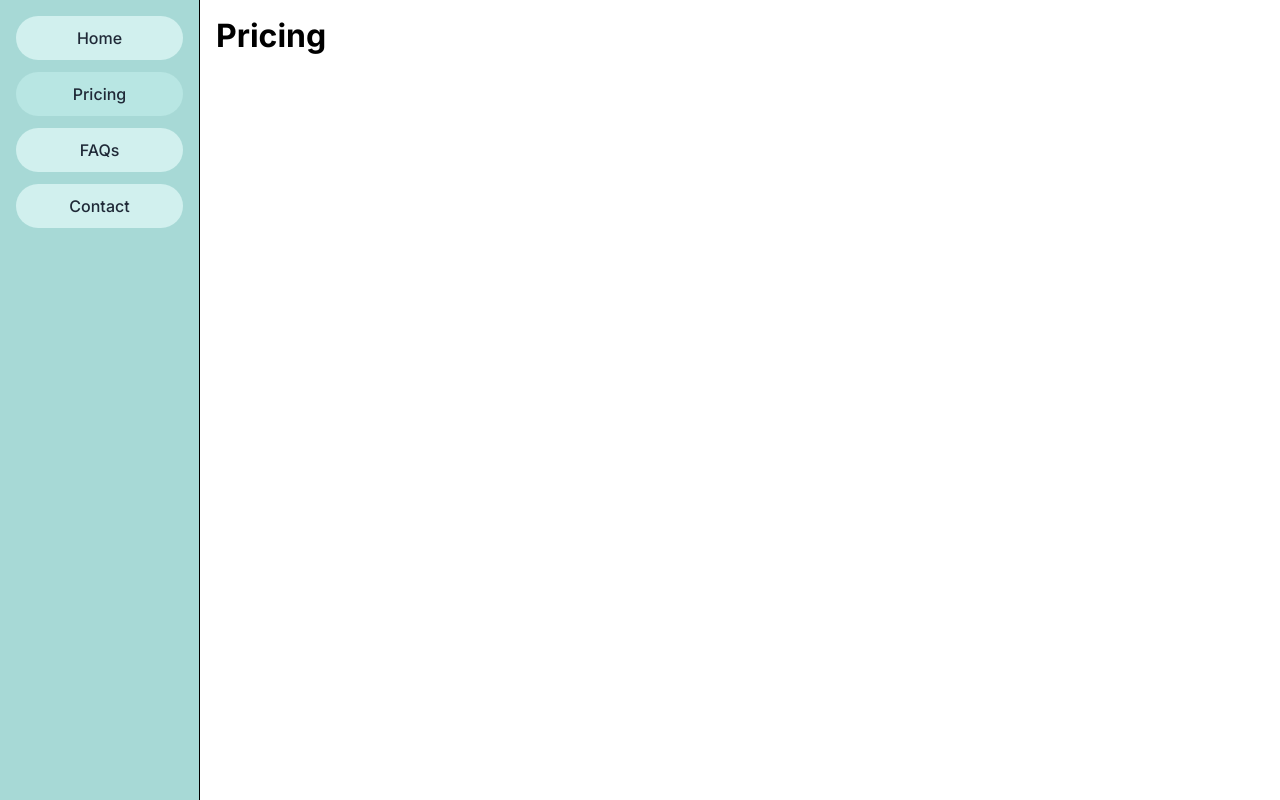
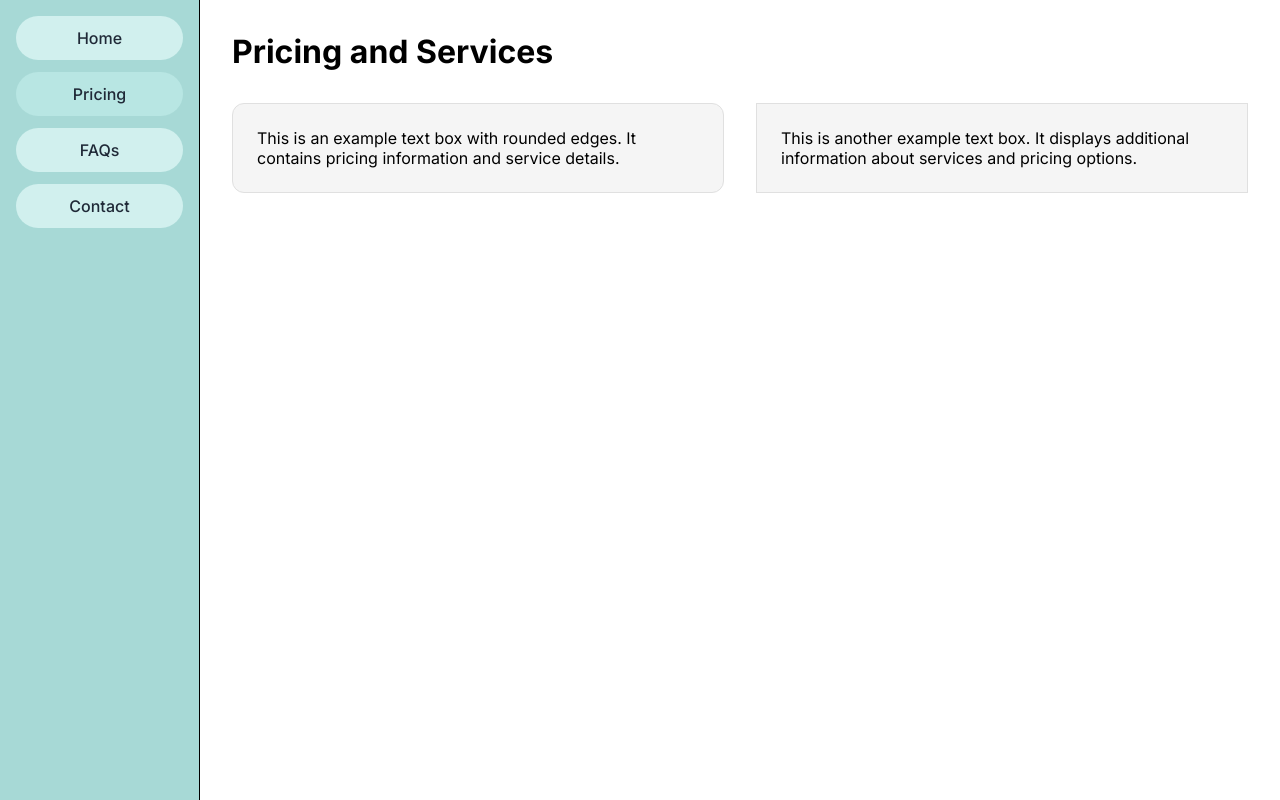
Before and after one commit to michaelwhittemore/nuxt-executive-functioneer, a Nuxt app: page /pricing in a window 1280 px wide. Built offline with nearby package versions, Linux system fonts and the light colour scheme.

Commit message:
examples pricing page and optional css for the page context

```diff
--- a/app/assets/css/main.css
+++ b/app/assets/css/main.css
@@ -1,4 +1,11 @@
+/* Without margin and with less padding, check with Mikah which one she likes better */
+/* .page-content-container {
+  max-width: 1200px;
+  padding: 1rem;
+} */
+
 .page-content-container {
-    max-width: 1200px;
-    padding: 1rem;
-  }
+  max-width: 1200px;
+  margin: 0 auto;
+  padding: 2rem;
+}
--- a/app/pages/contact.vue
+++ b/app/pages/contact.vue
@@ -1,5 +1,10 @@
 <template>
   <div class="page-content-container">
-    <h1>Contact</h1>
+    <h1>Schedule a Free Meeting</h1>
+    <p>It's a Google Meet, not a phone call - I wouldn't do that to you. It will take 20 minutes, and you don't need to
+      prepare anything in advance. </p>
+    <p>Get yourself on my calendar</p>
+    <p>Still not sure? I recommend reading the FAQs.</p>
+
   </div>
 </template>
--- a/app/pages/pricing.vue
+++ b/app/pages/pricing.vue
@@ -1,5 +1,33 @@
 <template>
   <div class="page-content-container">
-    <h1>Pricing</h1>
+    <h1>Pricing and Services</h1>
+    <div class="pricing-container">
+      <div class="pricing-box rounded">
+        <p>This is an example text box with rounded edges. It contains pricing information and service details.</p>
+      </div>
+      <div class="pricing-box">
+        <p>This is another example text box. It displays additional information about services and pricing options.</p>
+      </div>
+    </div>
   </div>
 </template>
+
+<style scoped>
+
+.pricing-container {
+  display: flex;
+  gap: 2rem;
+  margin-top: 2rem;
+}
+
+.pricing-box {
+  flex: 1;
+  padding: 1.5rem;
+  background-color: #f5f5f5;
+  border: 1px solid #e0e0e0;
+}
+
+.pricing-box.rounded {
+  border-radius: 12px;
+}
+</style>
```
